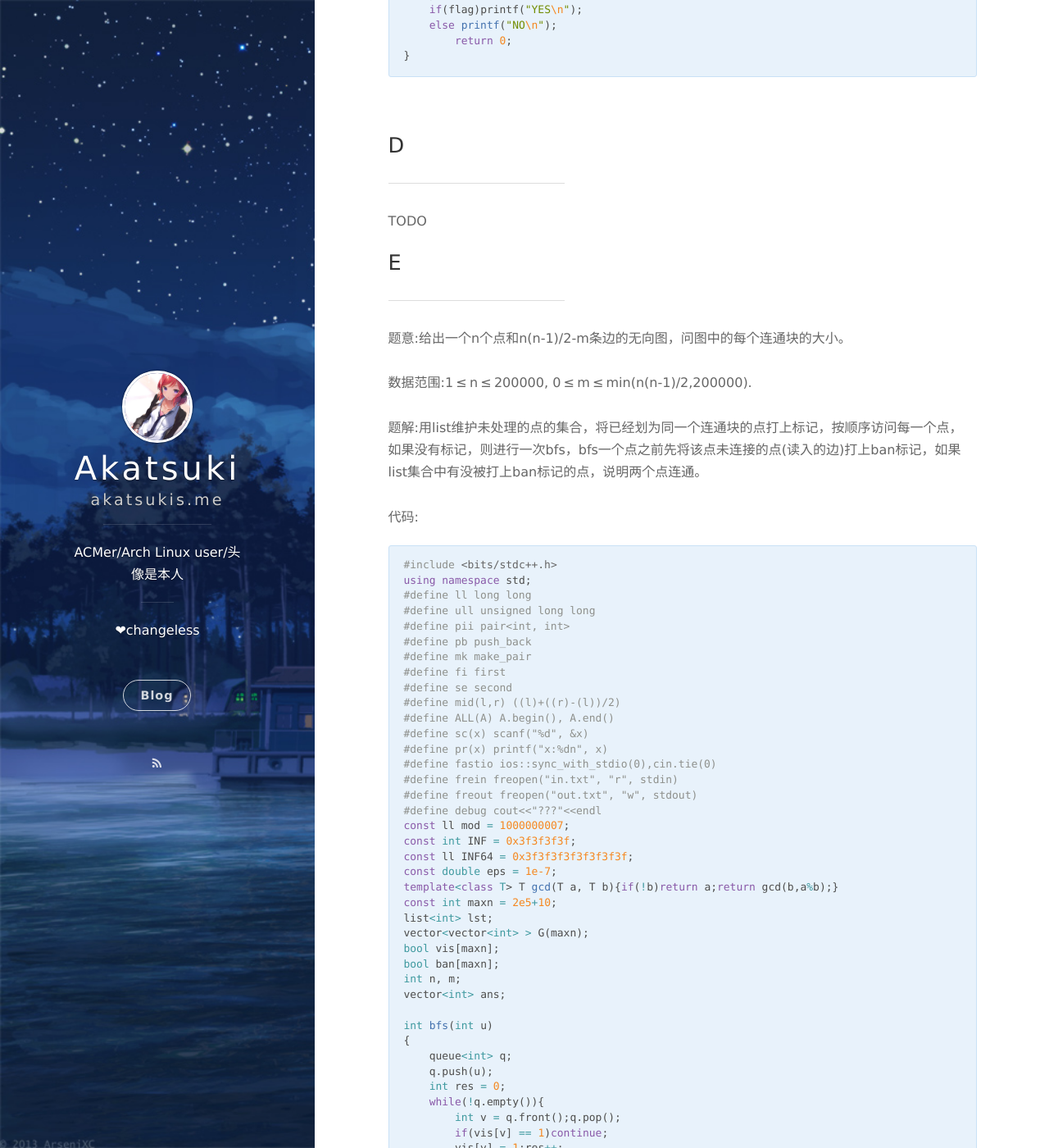
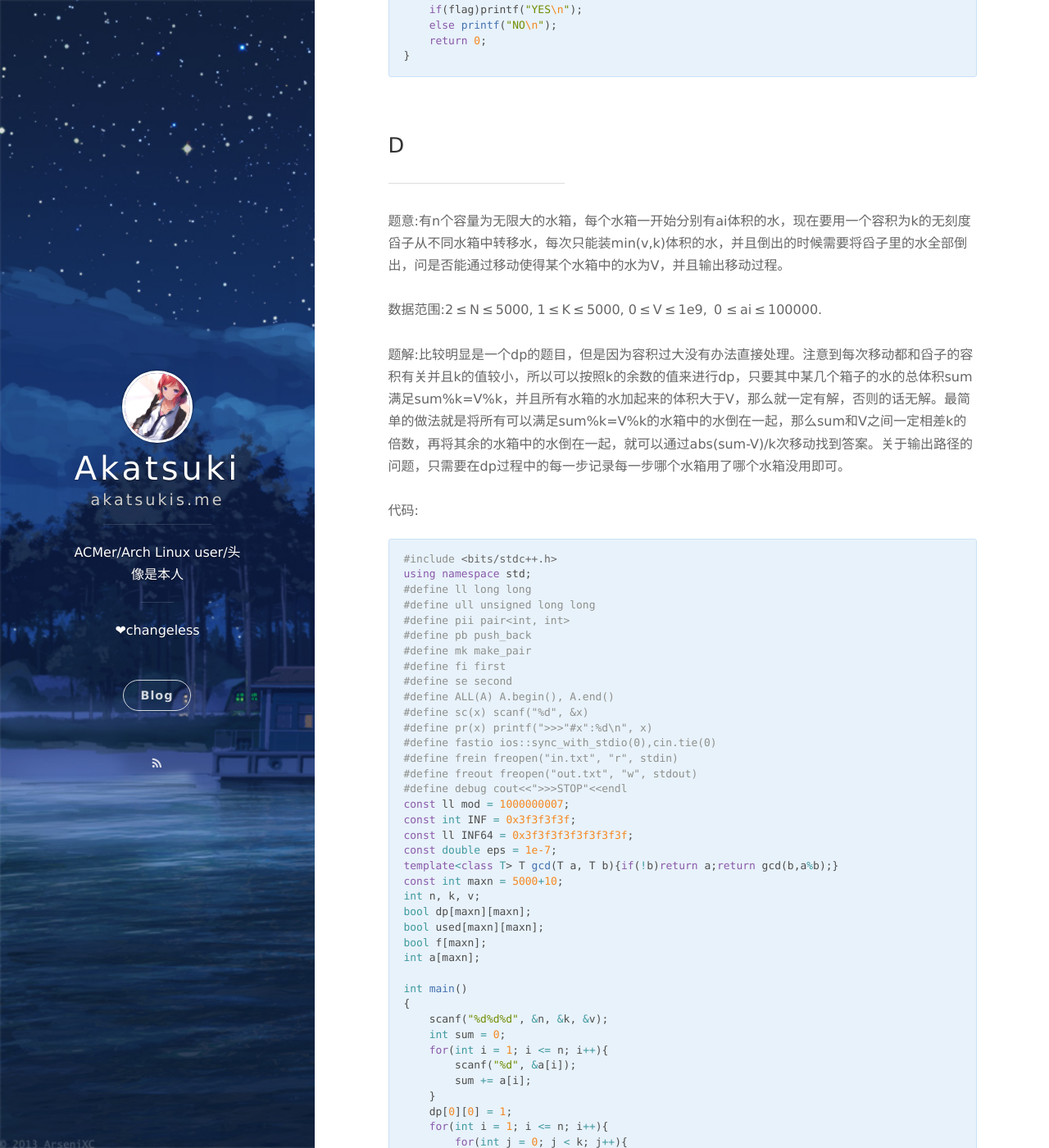
Before and after one commit to Akatsukis/akatsukis.github.io, a Jekyll site: the page built from _posts/Tech/2018-02-05-ECR37.markdown, in a window 1280 px wide and 1400 px high, scrolled down 4528 px. Shown: the whole window at 82% size. Built offline with Jekyll 4.4.1, drawn with Linux system fonts in a browser that asks for light colours; nearby versions of some CDN libraries; comment, search, counter and statistics services are not loaded; some of the changed text lies outside the part shown.

```diff
--- a/_posts/Tech/2018-02-05-ECR37.markdown
+++ b/_posts/Tech/2018-02-05-ECR37.markdown
@@ -85,7 +85,7 @@ int main()
         }
         printf("%d\n", ans);
     }
-	return 0;
+    return 0;
 }
 {% endhighlight %}
 <br/>
@@ -146,7 +146,7 @@ int main()
             printf("%d%c", ans[i], " \n"[i==n-1]);
         }
     }
-	return 0;
+    return 0;
 }
 {% endhighlight %}
 <br/>
@@ -210,13 +210,107 @@ int main()
     }
     if(flag)printf("YES\n");
     else printf("NO\n");
-	return 0;
+    return 0;
 }
 {% endhighlight %}
 <br/>
 ### D
 ***
-TODO
+题意:有n个容量为无限大的水箱，每个水箱一开始分别有a<sub>i</sub>体积的水，现在要用一个容积为k的无刻度舀子从不同水箱中转移水，每次只能装min(v,k)体积的水，并且倒出的时候需要将舀子里的水全部倒出，问是否能通过移动使得某个水箱中的水为V，并且输出移动过程。
+<br/>
+数据范围:2 ≤ N ≤ 5000, 1 ≤ K ≤ 5000, 0 ≤ V ≤ 1e9,  0 ≤ a<sub>i</sub> ≤ 100000.
+<br/>
+题解:比较明显是一个dp的题目，但是因为容积过大没有办法直接处理。注意到每次移动都和舀子的容积有关并且k的值较小，所以可以按照k的余数的值来进行dp，只要其中某几个箱子的水的总体积sum满足sum%k=V%k，并且所有水箱的水加起来的体积大于V，那么就一定有解，否则的话无解。最简单的做法就是将所有可以满足sum%k=V%k的水箱中的水倒在一起，那么sum和V之间一定相差k的倍数，再将其余的水箱中的水倒在一起，就可以通过abs(sum-V)/k次移动找到答案。关于输出路径的问题，只需要在dp过程中的每一步记录每一步哪个水箱用了哪个水箱没用即可。
+<br/>
+代码:
+{% highlight C++ %}
+#include <bits/stdc++.h>
+using namespace std;
+#define ll long long
+#define ull unsigned long long
+#define pii pair<int, int>
+#define pb push_back
+#define mk make_pair
+#define fi first
+#define se second
+#define ALL(A) A.begin(), A.end()
+#define sc(x) scanf("%d", &x)
+#define pr(x) printf(">>>"#x":%d\n", x)
+#define fastio ios::sync_with_stdio(0),cin.tie(0)
+#define frein freopen("in.txt", "r", stdin)
+#define freout freopen("out.txt", "w", stdout)
+#define debug cout<<">>>STOP"<<endl
+const ll mod = 1000000007;
+const int INF = 0x3f3f3f3f;
+const ll INF64 = 0x3f3f3f3f3f3f3f3f;
+const double eps = 1e-7;
+template<class T> T gcd(T a, T b){if(!b)return a;return gcd(b,a%b);}
+const int maxn = 5000+10;
+int n, k, v;
+bool dp[maxn][maxn];
+bool used[maxn][maxn];
+bool f[maxn];
+int a[maxn];
+
+int main()
+{
+    scanf("%d%d%d", &n, &k, &v);
+    int sum = 0;
+    for(int i = 1; i <= n; i++){
+        scanf("%d", &a[i]);
+        sum += a[i];
+    }
+    dp[0][0] = 1;
+    for(int i = 1; i <= n; i++){
+        for(int j = 0; j < k; j++){
+            if(dp[i-1][j]){
+                dp[i][j] = 1;used[i][j] = 0;
+                dp[i][(j+a[i])%k] = 1;used[i][(j+a[i])%k] = 1;
+            }
+        }
+    }
+    //for(int i = 1; i <= n; i++){
+        //for(int j = 0; j < k; j++){
+            //printf("dp[%d][%d]:%d\n", i, j, dp[i][j]);
+        //}
+    //}
+    if(!dp[n][v%k] || sum < v)return !printf("NO\n");
+    else printf("YES\n");
+    int now = v%k, pre = 0; sum = 0;
+    for(int i = n; i >= 1; i--){
+        if(used[i][now]){
+            if(pre && a[pre])printf("%d %d %d\n", (a[pre]-1+k)/k, pre, i);
+            now = ((now-a[i])%k+k)%k;
+            sum += a[i];a[i] = sum;
+            f[i] = 1;
+            pre = i;
+        }
+    }
+    int ans = pre, tot = 0; pre = 0;
+    for(int i = n; i >= 1; i--){
+        if(!f[i]){
+            if(pre && a[pre])printf("%d %d %d\n", (a[pre]-1+k)/k, pre, i);
+            tot += a[i];a[i] = tot;
+            pre = i;
+        }
+    }
+    if(!ans){
+        for(int i = 1; i <= n; i++)if(pre != i){
+            ans = i;
+            break;
+        }
+    }
+    if(!pre){
+        for(int i = 1; i <= n; i++)if(ans != i){
+            pre = i;
+            break;
+        }
+    }
+    if(sum < v)printf("%d %d %d\n", (v-sum)/k, pre, ans);
+    else if(sum > v)printf("%d %d %d\n", (sum-v)/k, ans, pre);
+    return 0;
+}
+{% endhighlight %}
 <br/>
 ### E
 ***
@@ -303,7 +397,7 @@ int main()
     for(int i = 0; i < (int)ans.size(); i++){
         printf("%d%c", ans[i], " \n"[i+1==(int)ans.size()]);
     }
-	return 0;
+    return 0;
 }
 {% endhighlight %}
 <br/>
@@ -431,7 +525,7 @@ int main()
             printf("%lld\n", ans);
         }
     }
-	return 0;
+    return 0;
 }
 {% endhighlight %}
 <br/>
@@ -515,6 +609,6 @@ int main()
         }
         printf("%lld\n", ans);
     }
-	return 0;
+    return 0;
 }
 {% endhighlight %}
```
Also changed, not shown: _posts/Tech/2018-02-07-CFRound461.markdown (added, +343 -0 lines).
